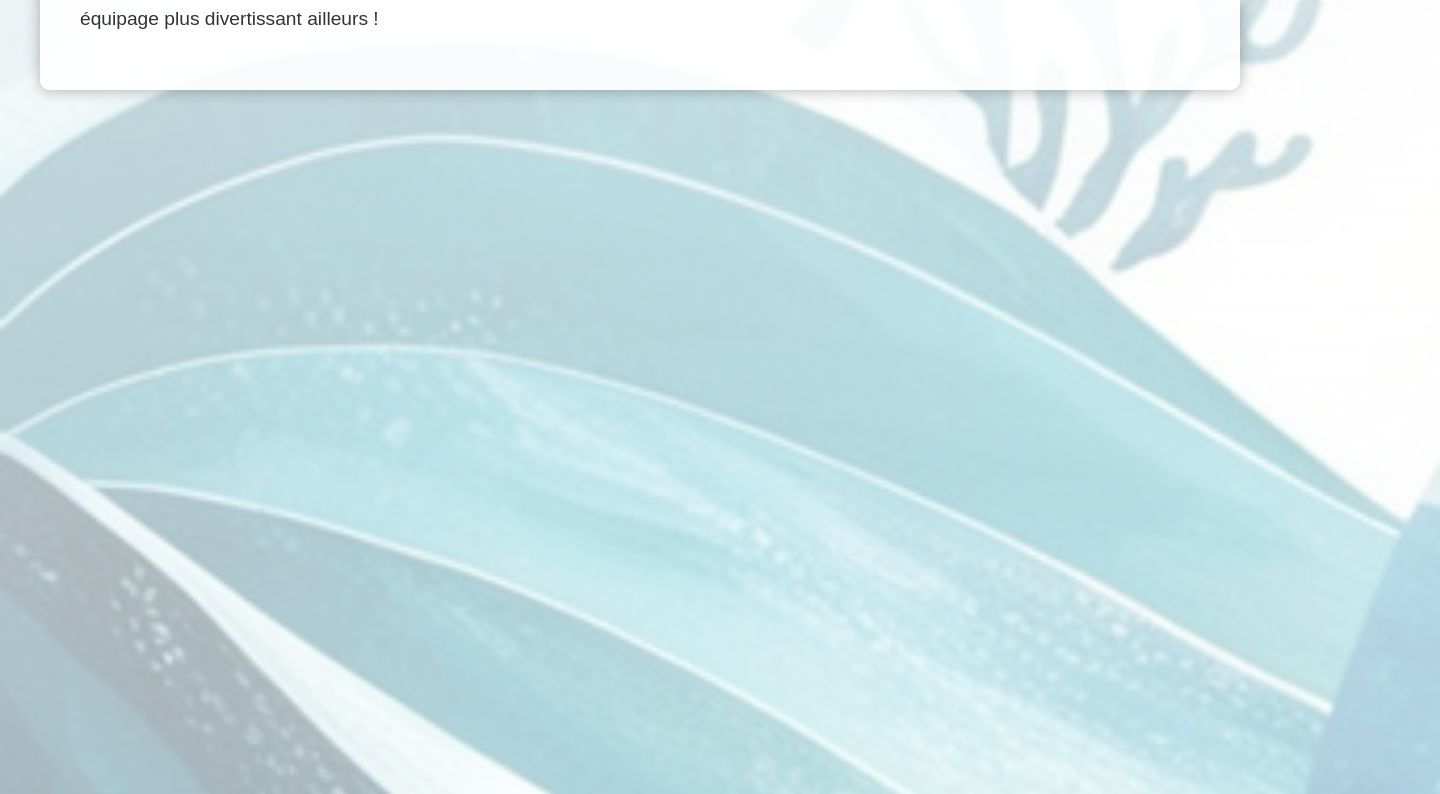
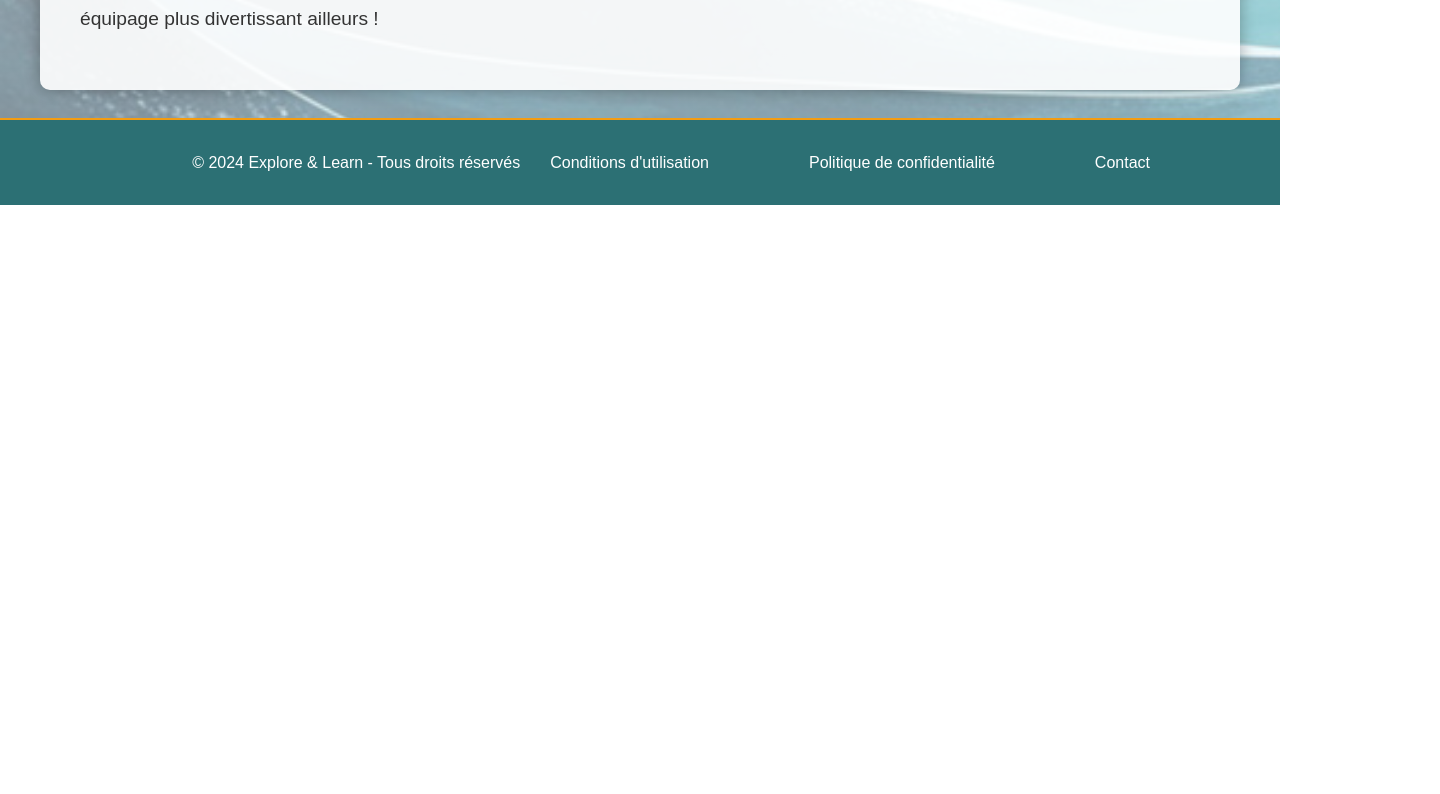
Before and after one commit to Nuit-De-L-infoo/nuit-de-linfo, a Next.js app in the folder web/: page /aboutus in a window 1280 px wide. Shown: the part 2506-3300 px from the top of the page, 1440 px wide, since content can reach past the window. After the commit the page ends 2711 px from the top, so only its background shows below. Built offline with nearby package versions, Linux system fonts and the light colour scheme.

Commit message:
Footer Updates

```diff
--- a/web/app/styles/Footer.module.scss
+++ b/web/app/styles/Footer.module.scss
@@ -7,9 +7,9 @@
   justify-content: flex-end;  // Align content to the right
   align-items: center;  // Vertically center content
   font-size: 14px;
-    margin-top: 124.5rem;  // Adds some spacing from content above
+  margin-top: 0rem;  // Adds some spacing from content above
   border-top: 2px solid #f39c12;  // Optional: Adds a border to separate the footer visually
-    width: 90rem;
+  width: 100%;
 
 }
 
@@ -27,7 +27,7 @@
 
 .footer li {
   display: inline-block;  // Makes list items inline
-    margin-right: 20px;  // Space between items
+  margin-right: 100px;  // Space between items
 }
 
 .footer a {
@@ -40,6 +40,7 @@
 .footer a:hover {
   color: #f39c12;  // Hover effect (change color to orange)
 }
+
 
   @media (max-width: 768px) {
     .footer {
```
Lines whose indentation alone changed are shown as unchanged.
